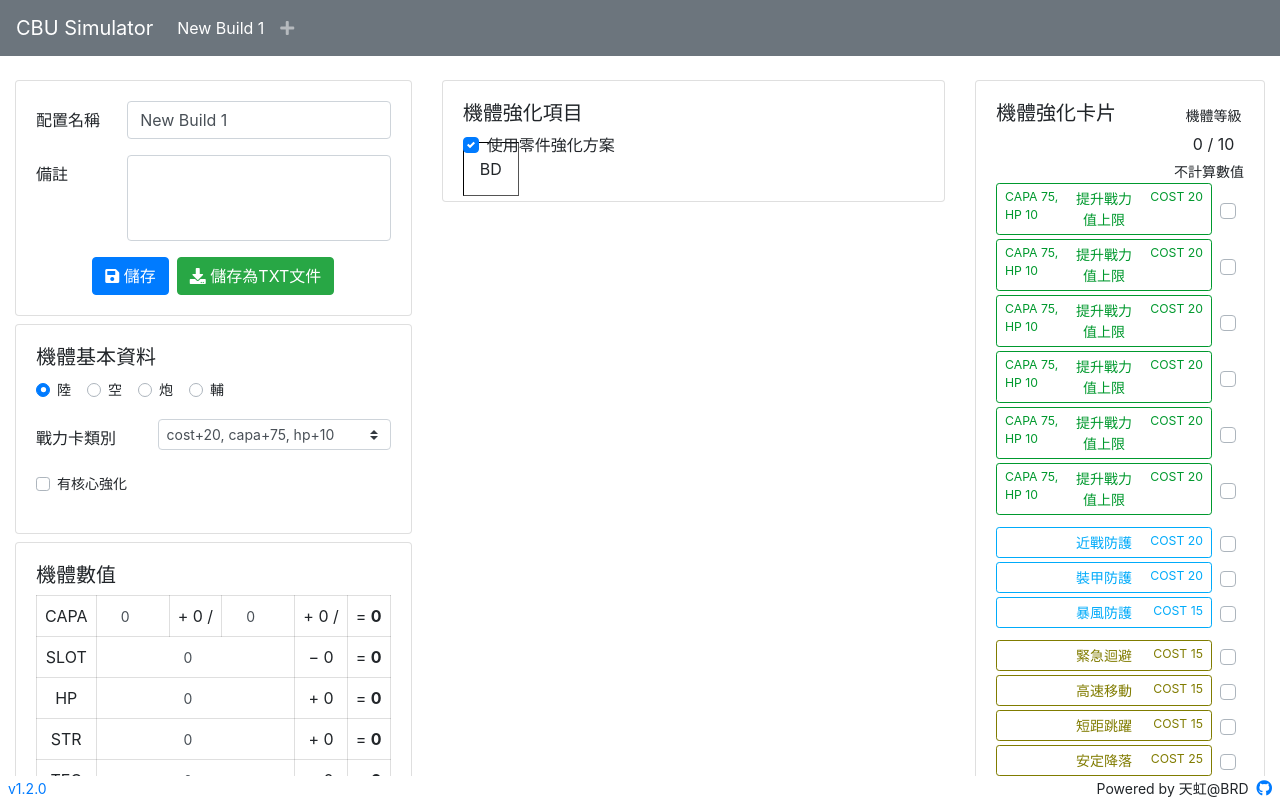
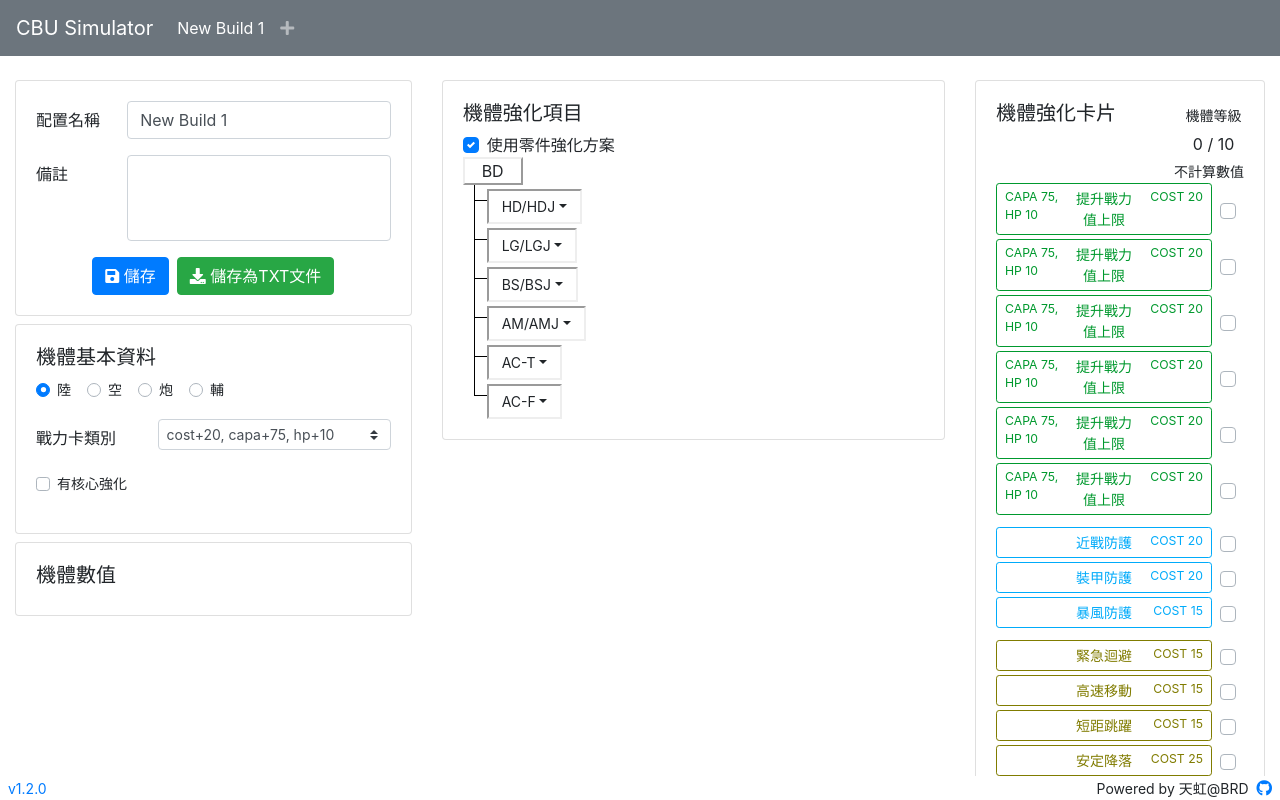
Before and after one commit to wcqiter/cb-build-simulator, a Vue app: page / in a window 1280 px wide. Built offline with nearby package versions, Linux system fonts and the light colour scheme.

Commit message:
Update in parts

```diff
--- a/src/components/Part.vue
+++ b/src/components/Part.vue
@@ -1,13 +1,78 @@
 <template>
   <div>
-    <span class="node">
-      {{data.type}}
-    </span>
+    <div>
+      <div class="node-wrapper">
+        <span class="node" @click.stop.prevent="onClickNode">{{data.type}}</span>
+        <b-button
+          size="sm"
+          variant="transparent"
+          v-if="data.root !== true"
+          >
+          <i class="fa fa-trash" />
+        </b-button>
+      </div>
+      <div v-if="editing">
+        <table border="1" width="100%">
+          <tr
+            >
+            <td
+              rowspan="2"
+              class="text-center"
+              >
+              零件數值
+            </td>
+            <td
+              v-for="(key, index) in Object.keys(data.stat)"
+              :key="'stat-' + index"
+              class="text-center"
+              >
+              <small>{{key.toUpperCase()}}</small>
+            </td>
+          </tr>
+          <tr>
+            <td
+              v-for="(key, index) in Object.keys(data.stat)"
+              :key="'stat-' + index"
+              >
+              <b-form-input
+                size="sm"
+                v-model.number="data.stat[key]"
+                type="number"
+                class="input-field"
+                min="0"
+                />
+            </td>
+          </tr>
+        </table>
+      </div>
+      <div v-for="(types, index) in avaliableChild" :key="index" class="child-wrapper">
+        <div class="arrow-wrapper">
+          <span class="arrow-before"></span><span class="arrow-after" ></span>
+        </div>
+        <div class="child-part-wrapper">
+          <b-dropdown
+            :text="types.join('/')"
+            v-if="!childHasTypes(types)"
+            class="empty-slot node"
+            variant="transparent"
+            size="sm"
+            >
+            <b-dropdown-item v-for="type in types" :key="data.type + '-add-' + type" @click="onAddPart(type, index)">
+              <i class="fa fa-plus" /> {{type}}
+            </b-dropdown-item>
+          </b-dropdown>
+          <SubPart v-model="data.children[index]" v-else />
+        </div>
+      </div>
+    </div>
   </div>
 </template>
 
 <script>
 import { common } from '@/mixins/common.js'
+
+import defaultPart from '@/data/part.json'
+import parts from '@/data/parts.js'
 
 export default {
   name: 'Part',
@@ -21,26 +86,124 @@ export default {
   data: function() {
     return {
       data: this.deepCopy(this.value),
+
+      editing: false,
     }
   },
   components: {
-
+    SubPart: () => import('./Part.vue')
   },
   watch: {
-
+    data: {
+      handler(newValue) {
+        this.$emit('input', newValue);
+      },
+      deep: true
+    }
   },
   computed: {
-
+    basicStat() {
+      return ['cost', 'capa', 'hp', 'str', 'tec', 'wlk', 'fly', 'tgh'];
+    },
+    avaliableChild() {
+      return this.findPartByType(this.data.type).child
+    },
+    partTypeToIndex() {
+      var obj = {};
+      this.data.children.forEach((child, index) => {
+        obj[child.type] = index;
+      })
+      return obj;
+    },
   },
   methods: {
+    onClickNode() {
+      this.editing = !this.editing;
+      if(this.editing) {
+        this.$emit('startEdit');
+      }
+    },
+    onAddPart(type, index) {
+      var data = Object.assign({}, this.deepCopy(defaultPart), this.findPartByType(type));
+      data['type'] = type;
+      data['uid'] = this.uuid();
 
+      var i = 0;
+      for(i = 0; i < index; i++) {
+        if(typeof this.data.children[i] === 'undefined') {
+          this.data.children.splice(i, 0, null);
+        }
+      }
+      this.data.children.splice(index, 1, data);
+    },
+    findPartByType(type) {
+      var index = parts.findIndex(i => i.type === type);
+      if(index !== -1) {
+        return this.deepCopy(parts[index]);
+      } else {
+        return { child: [] };
+      }
+    },
+    childHasTypes(types) {
+      var index = this.data.children.findIndex(c => types.includes(c.type));
+      return index !== -1;
+    },
   }
 }
 </script>
 
 <style scoped>
 .node {
-  border: 1px inset black;
-  padding: 1rem;
+  display: inline-block;
+  border: 2px outset;
+  padding-left: 4px;
+  padding-right: 4px;
+  min-height: 24px;
+  min-width: 60px;
+  text-align: center;
+}
+.node:hover {
+  border: 2px outset;
+}
+.node:active {
+  border: 2px inset;
+  cursor: pointer;
+}
+div.child-wrapper {
+  display: flex;
+}
+div.child-wrapper div.arrow-wrapper {
+  display: flex;
+}
+div.child-wrapper div.arrow-wrapper span.arrow-before {
+  display: inline-block;
+  width: 12px;
+  height: 100%;
+  border-right: 1px solid black;
+  transform: translate(0px, 0px);
+}
+div.child-wrapper:last-child div.arrow-wrapper span.arrow-before {
+  height: 16px;
+  transform: translate(0px, 0px);
+}
+span.arrow-after {
+  display: inline-block;
+  transform: translate(0px, 8px);
+  width: 12px;
+  height: 8px;
+  border-bottom: 1px solid black;
+}
+.child-part-wrapper {
+  padding-top: 4px;
+}
+.empty-slot {
+  display: inline-block;
+  border: 2px inset;
+  padding-left: 4px;
+  padding-right: 4px;
+}
+.input-field {
+  max-width: 80px;
+  border-width: 0px
 }
 </style>
--- a/src/data/part.json
+++ b/src/data/part.json
@@ -1,5 +1,5 @@
 {
-  "type": "BD",
+  "type": "",
   "uid": "",
   "required": true,
   "root": true,
--- a/src/data/parts.js
+++ b/src/data/parts.js
@@ -4,15 +4,34 @@ export default [
     required: true,
     root: true,
     name: "",
-    child: ["HD", "LG", "BS", "AM", "AMJ", "BSJ", "HDJ", "LGJ", "ACT", "ACF", "MAIN", "SUB", "ETC"],
+    child: [["HD", "HDJ"], ["LG", "LGJ"], ["BS", "BSJ"], ["AM", "AMJ"], ["AC-T"], ["AC-F"]],
     slot: 3,
+    stat: {
+      cost: 0,
+      capa: 0,
+      hp: 0,
+      str: 0,
+      tec: 0,
+      wlk: 0,
+      fly: 0,
+      tgh: 0
+    },
   },
   {
     type: "HD",
     required: false,
     root: false,
     name: "",
-    child: ["ACT", "ACF"],
+    child: [["AC-T"], ["AC-F"]],
     slot: 3,
+    stat: {
+      cost: 0,
+      hp: 0,
+      str: 0,
+      tec: 0,
+      wlk: 0,
+      fly: 0,
+      tgh: 0
+    },
   }
 ];
--- a/src/views/Simulator.vue
+++ b/src/views/Simulator.vue
@@ -107,6 +107,7 @@
             </b-card>
             <b-card class="mb-2">
               <h5 class="mb-2">機體數值</h5>
+              <div v-if="!defaultStat.partsUsed">
                 <div style="overflow: auto">
                   <table border="1">
                     <tr>
@@ -174,9 +175,11 @@
                   <i class="fa" :class="hideStatDetails ? 'fa-plus' : 'fa-minus'" />
                   {{hideStatDetails ? '顯示詳細' : '隱藏詳細'}}
                 </b-button>
+              </div>
             </b-card>
           </div>
           <div class="col-md-5 content-panel">
+            <div>
               <b-card>
                 <h5 class="mb-2">機體強化項目</h5>
                 <b-checkbox
@@ -249,6 +252,7 @@
                   </div>
                 </div>
               </b-card>
+            </div>
           </div>
           <div class="col-md-3 content-panel">
             <b-card class="mb-2">
@@ -497,7 +501,7 @@ export default {
 
       ready: false,
       storageUsed: false,
-      parts: this.deepCopy(defaultPart),
+      parts: Object.assign({}, this.deepCopy(defaultPart), { type: 'BD', uid: this.uuid(), children: new Array(6).fill(this.deepCopy(defaultPart)) }),
 
       hideStatDetails: false,
     }
```
Also changed, not shown: src/components/PartStat.vue (added, +40 -0 lines), src/event-bus/part.js (added). Lines whose indentation alone changed are shown as unchanged.
